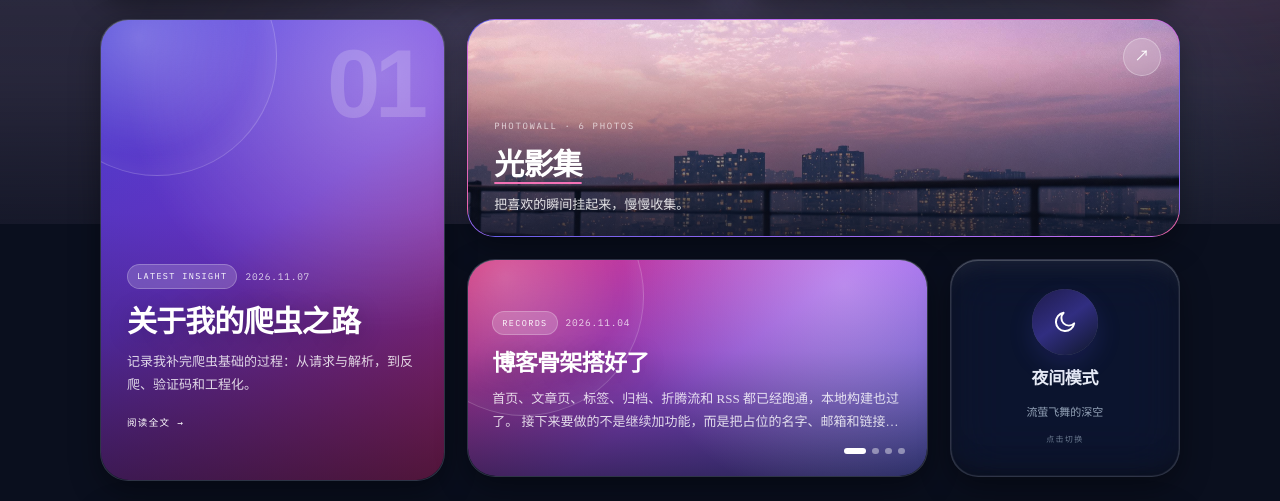
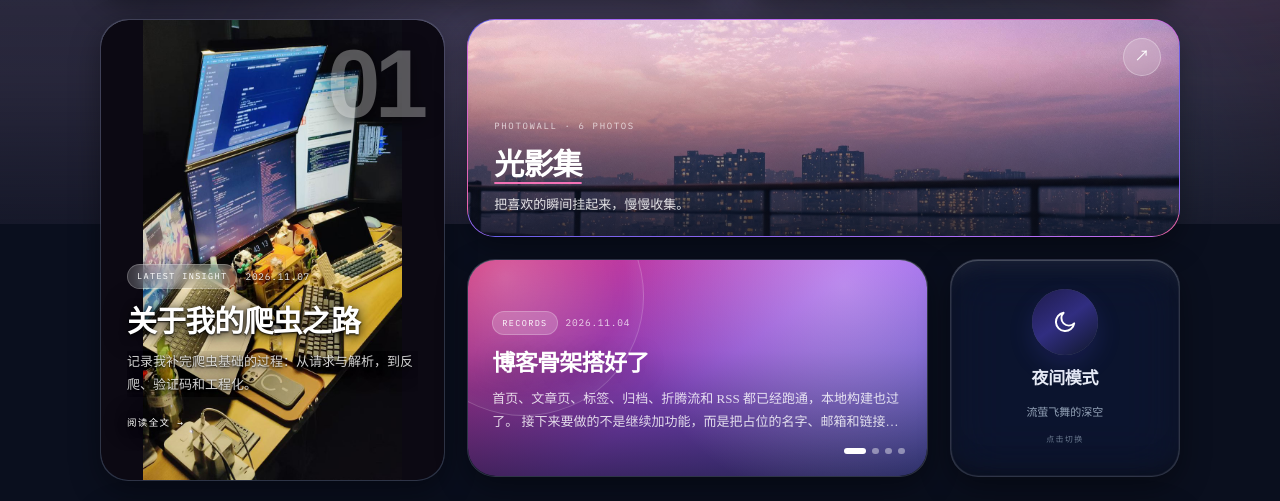
Before and after one commit to 11python11/11python11.github.io, an Astro site: page / in a window 1280 px wide. Shown: the part 576-1077 px from the top of the page. Built offline with nearby package versions, Linux system fonts and the light colour scheme; Astro itself is replaced by a stand-in of ours.

Commit message:
feat: 爬虫文章卡使用工位照片完整背景

```diff
--- a/src/pages/index.astro
+++ b/src/pages/index.astro
@@ -142,7 +142,13 @@ const focus = [
 
     <div class="dash-grid">
       <div class="dash-span-4">
-        <div class="dash-card post-carousel" data-carousel data-interval="5000" aria-label="最新文章轮播">
+        <div
+          class="dash-card post-carousel"
+          style={`--post-cover: url('${withBase('/images/desk.jpg')}')`}
+          data-carousel
+          data-interval="5000"
+          aria-label="最新文章轮播"
+        >
           {
             latestPosts.map((post, index) => (
               <a
--- a/src/styles/glass.css
+++ b/src/styles/glass.css
@@ -1139,6 +1139,37 @@ main {
   background: var(--tone-5);
 }
 
+/* 最新文章卡：工位照片完整铺底（不裁切、不拉伸、不压暗） */
+.post-carousel .carousel__slide {
+  background-color: #0c0913;
+  background-image: var(--post-cover);
+  background-position: center;
+  background-repeat: no-repeat;
+  background-size: contain;
+}
+
+.post-carousel .carousel__slide::before,
+.post-carousel .carousel__slide::after {
+  display: none;
+}
+
+.post-carousel .carousel__ghost {
+  color: rgba(255, 255, 255, 0.32);
+  text-shadow: 0 2px 18px rgba(0, 0, 0, 0.5);
+}
+
+.post-carousel .carousel__date {
+  color: rgba(255, 255, 255, 0.92);
+}
+
+.post-carousel .carousel__title,
+.post-carousel .carousel__desc,
+.post-carousel .carousel__more,
+.post-carousel .carousel__date {
+  text-shadow: 0 1px 2px rgba(0, 0, 0, 0.9), 0 2px 10px rgba(0, 0, 0, 0.8),
+    0 0 26px rgba(0, 0, 0, 0.55);
+}
+
 .carousel__ghost {
   position: absolute;
   top: 16px;
```
Also changed, not shown: public/images/desk.jpg (added).
